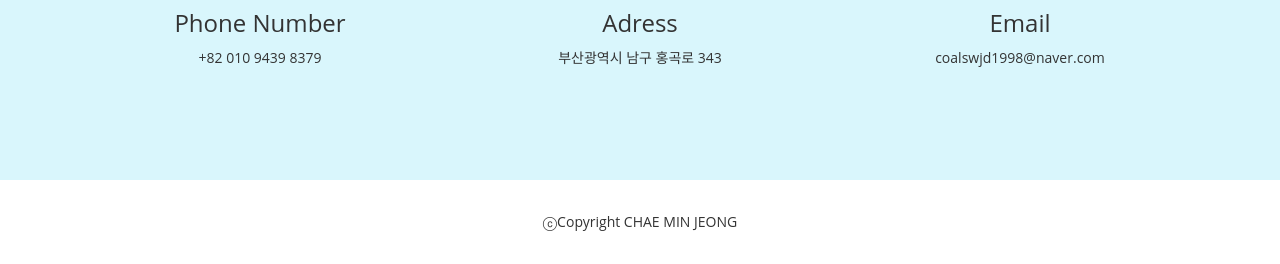
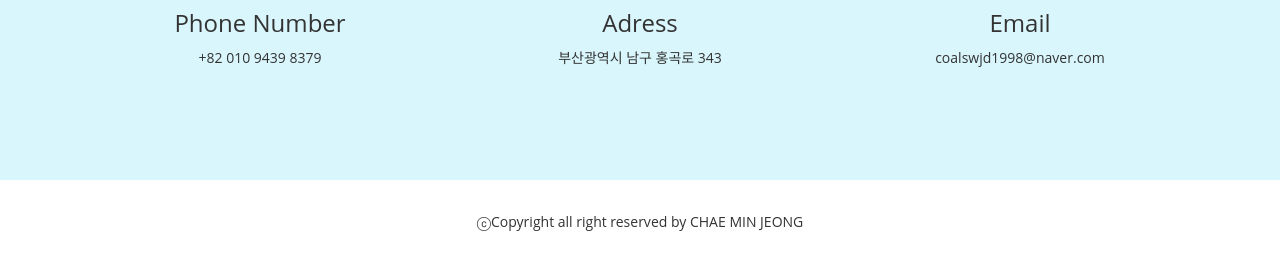
Before and after one commit to minjeongch/portfolio, a plain HTML site: page index.html in a window 1280 px wide. Shown: the part 4102-4366 px from the top of the page. Drawn offline with Linux system fonts and the light colour scheme; files whose address does not match are found by name; a web font is replaced by a local one.

Commit message:
Add files via upload

```diff
--- a/index.html
+++ b/index.html
@@ -250,7 +250,7 @@
     <div class="section" id="footer">
         <div class="container">
             <div class="col-md-12">
-                <p>ⓒCopyright CHAE MIN JEONG</p>
+                <p>ⓒCopyright all right reserved by CHAE MIN JEONG</p>
             </div>
         </div>
     </div>
```
